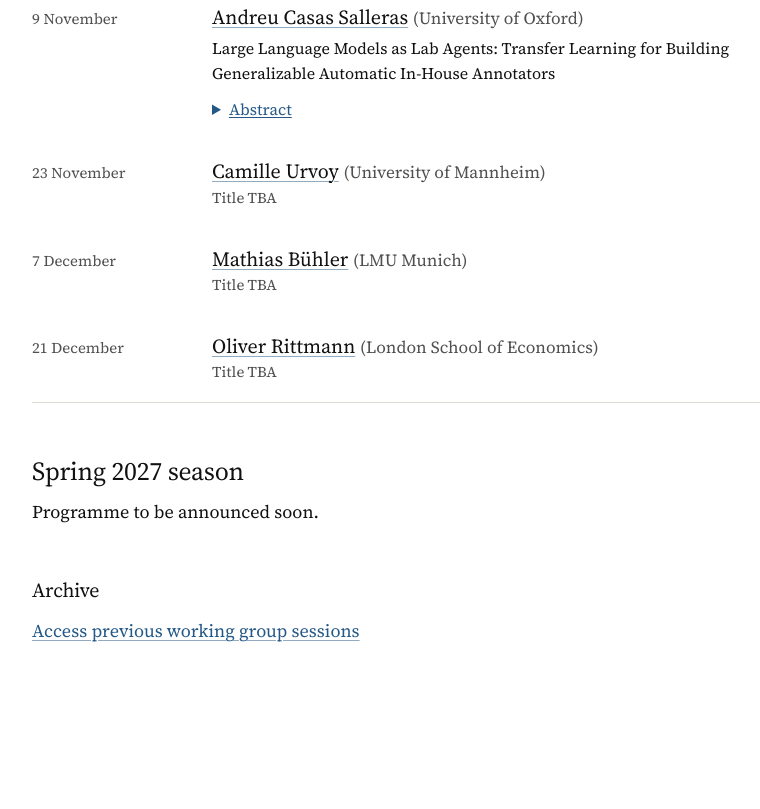
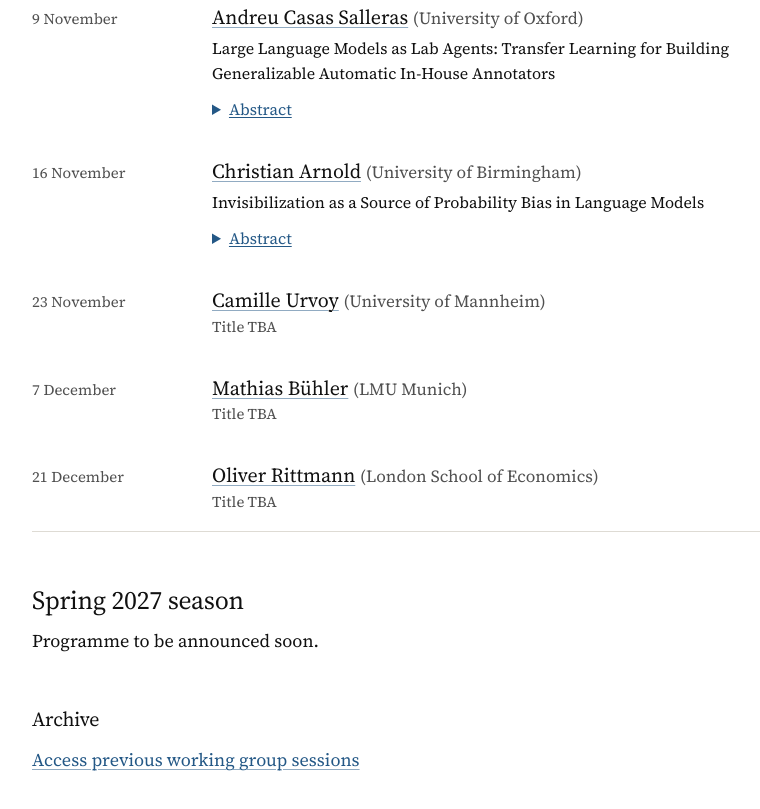
Before and after one commit to vladimir-avetian/peai-seminar, a plain HTML site: page index.html in a window 1280 px wide. Shown: the part 1050-1859 px from the top of the page, without its empty margins (208-968 px from the left). Before the commit the page ends 1772 px from the top, so only its background shows below. Drawn offline with Linux system fonts and the light colour scheme.

Commit message:
Add Christian Arnold talk on 16 November 2026

```diff
--- a/index.html
+++ b/index.html
@@ -96,6 +96,20 @@
             </div>
           </article>
           <article>
+            <time datetime="2026-11-16">16 November</time>
+            <div>
+              <h3><a href="https://www.birmingham.ac.uk/staff/profiles/gov/arnold-christian">Christian Arnold</a> <span class="affiliation">(University of Birmingham)</span></h3>
+              <p class="talk-title">Invisibilization as a Source of Probability Bias in Language Models</p>
+              <details>
+                <summary>Abstract</summary>
+                <p class="talk-abstract">Declining to judge a person by their race looks like a fair choice. But for a system that must decide how much to learn from what people tell it, the choice has a price. Language models are aligned to avoid using protected attributes, and they increasingly refuse or hedge when such attributes appear. We measure what that costs in a two-urn game with an exact Bayesian answer, in which a model must decide how far to trust an unverifiable report from a participant whose description we randomize.</p>
+                <p class="talk-abstract">Across ten configurations from two developers (6,600 sessions), models often decline to assess the reporter, treating the report as worthless, at rates set by the description rather than by the evidence. At its widest, a Black-described reporter is declined 46% of the time and a white-described reporter 9%, yet when assessed, the Black-described reporter receives slightly more trust. The bias is invisible to audits that compare average trust or look only at assessed cases.</p>
+                <p class="talk-abstract">It grows with reasoning effort, follows words rather than categories (models invoke race for “Black” but not for its Spanish translation negro, and never for “Indigenous”), and worsens under the two instructions a practitioner would try first. Changing the rules works where instructions fail.</p>
+                <p class="talk-abstract">When a model’s trust is scored against revealed truth over repeated rounds, it credits identical records equally: in four of five configurations from both developers, the racial gap in trust falls below 0.02 by the last rounds. Invisibilization rests on presumptions about strangers that nobody checks, and accountability to evidence removes it.</p>
+              </details>
+            </div>
+          </article>
+          <article>
             <time datetime="2026-11-23">23 November</time>
             <div>
               <h3><a href="https://sites.google.com/view/camille-urvoy/home">Camille Urvoy</a> <span class="affiliation">(University of Mannheim)</span></h3>
```
